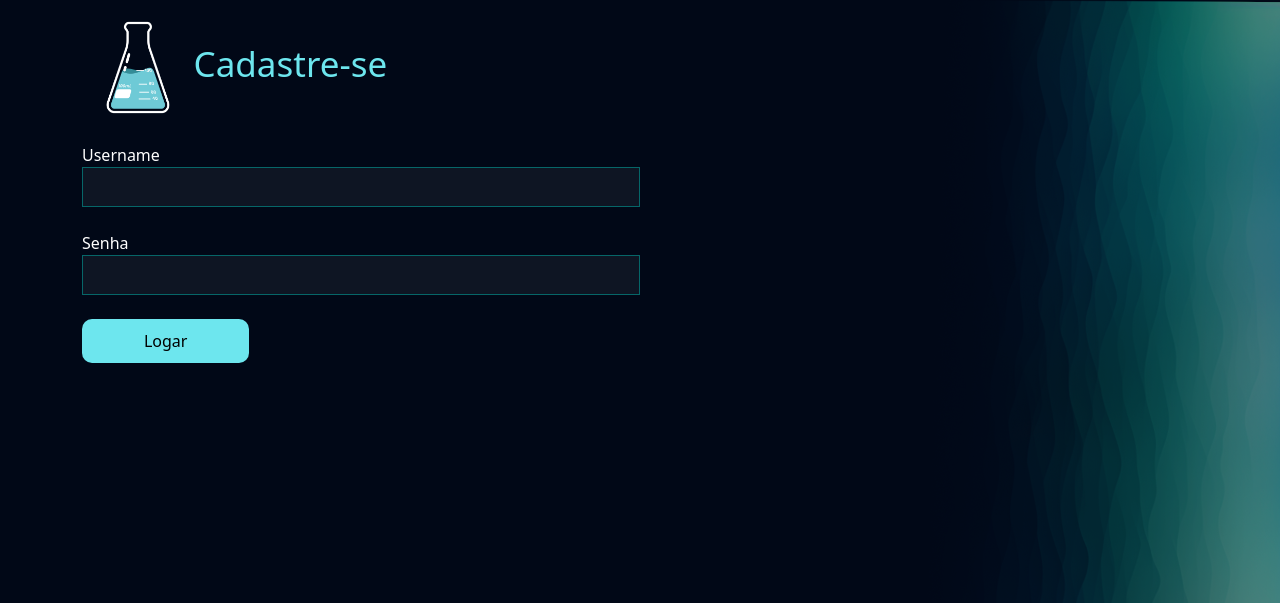
After one commit to CelsoSReis/lc_lab, a Django app: page /usuarios/login/ in a window 1280 px wide. The commit adds this page. Shown: the top 603 px of the page. Run offline with Django 5.2, Linux system fonts and the light colour scheme.

Commit message:
Desenvolvimento da área de login

```diff
--- a/usuarios/templates/cadastro.html
+++ b/usuarios/templates/cadastro.html
@@ -2,11 +2,8 @@
 {% load static %}
 
 {% block 'head' %}
-<link href="{% static 'usuarios/css/css.css' %}" rel="stylesheet">
-
+    <link href="{% static 'usuarios/css/css.css' %}" rel="stylesheet">
 {% endblock 'head' %}
-
-
 
 {% block 'conteudo' %}
     <br>
--- /dev/null
+++ b/usuarios/templates/login.html
@@ -0,0 +1,41 @@
+{% extends "bases/base.html" %}
+{% load static %}
+
+{% block 'head' %}
+
+    <link href="{% static 'usuarios/css/css.css' %}" rel="stylesheet">
+
+{% endblock 'head' %}
+
+
+
+{% block 'conteudo' %}
+    <div class="container">
+
+        <h3 class="font-destaque-secundaria"> <img width="10%" src="{% static 'geral/img/logo.png' %}" alt="">Cadastre-se</h3>
+
+        {% if messages %}
+            <br>
+            {% for message in messages %}
+                <div class="alert {{ message.tags }}">{{ message }}</div>
+            {% endfor %}
+        {% endif %}
+
+
+        <div>
+            <form action="{% url 'login' %}" method="POST">{% csrf_token %}
+                <label>Username</label>
+                <br>
+                <input type="text" class="input-default" name="username">
+                <br>
+                <br>
+                <label>Senha</label>
+                <br>
+                <input type="text" class="input-default" name="senha">
+                <br>
+                <br>
+                <input type="submit" class="btn-default" value="Logar">
+            </form>
+        </div>
+    </div>
+{% endblock %}
--- a/usuarios/urls.py
+++ b/usuarios/urls.py
@@ -3,4 +3,5 @@ from . import views
 
 urlpatterns = [
     path('cadastro/', views.cadastro, name="cadastro"),
+    path('login/', views.logar, name="login"),
 ]
--- a/usuarios/views.py
+++ b/usuarios/views.py
@@ -3,6 +3,7 @@ from django.http import HttpResponse
 from django.contrib.auth.models import User
 from django.contrib.messages import constants
 from django.contrib import messages
+from django.contrib.auth import authenticate, login
 
 # Create your views here.
 def cadastro(request):
@@ -40,3 +41,20 @@ def cadastro(request):
 
 
         return redirect('/usuarios/cadastro')
+
+def logar(request):
+    if request.method == "GET":
+        return render(request, 'login.html')
+    else:
+        username = request.POST.get('username')
+        senha = request.POST.get('senha')
+
+        user = authenticate(username=username, password=senha)
+
+        if user:
+            login(request, user)
+						# Acontecerá um erro ao redirecionar por enquanto, resolveremos nos próximos passos
+            return redirect('/')
+        else:
+            messages.add_message(request, constants.ERROR, 'Usuario ou senha inválidos')
+            return redirect('/usuarios/login')
```
